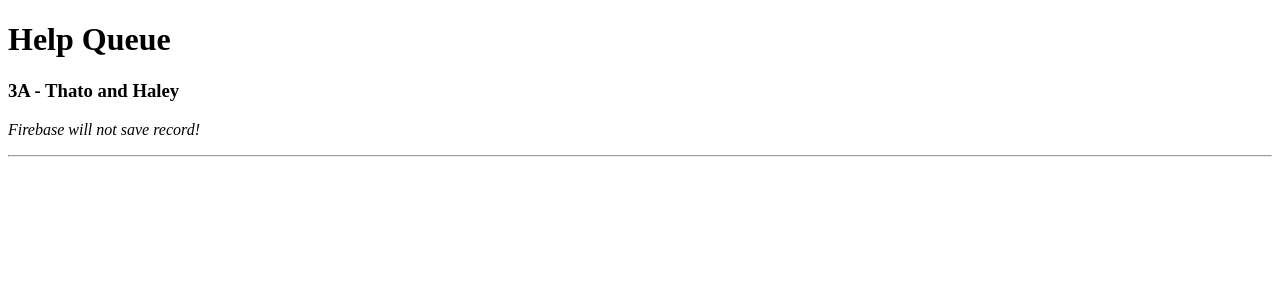
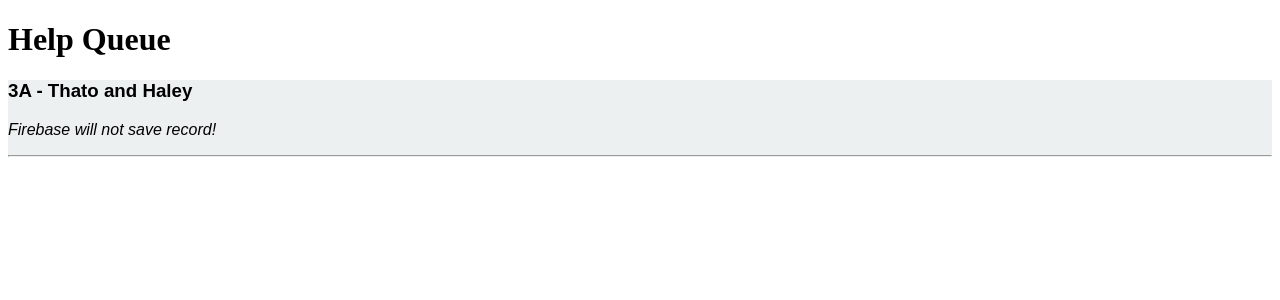
Before and after one commit to tessasullivan/help-queue, a React app: page / in a window 1280 px wide. Shown: the top 300 px of the page. Built offline with nearby package versions, Linux system fonts and the light colour scheme.

Commit message:
Added some styling

```diff
--- a/src/components/Ticket.jsx
+++ b/src/components/Ticket.jsx
@@ -2,8 +2,13 @@ import React from 'react';
 import PropTypes from "prop-types";
 
 function Ticket(props) {
+  var myStyles = {
+    backgroundColor: '#ecf0f1',
+    fontFamily: 'sans-serif',
+    paddingTop: '20'
+  }
   return (
-    <div>
+    <div style={myStyles}>
       <h3>{props.location} - {props.names}</h3>
       <p><em>{props.issue}</em></p>
       <hr/>
--- a/src/components/TicketList.jsx
+++ b/src/components/TicketList.jsx
@@ -1,5 +1,6 @@
 import React from "react";
 import Ticket from "./Ticket";
+
 
 function TicketList() {
   return (
```
